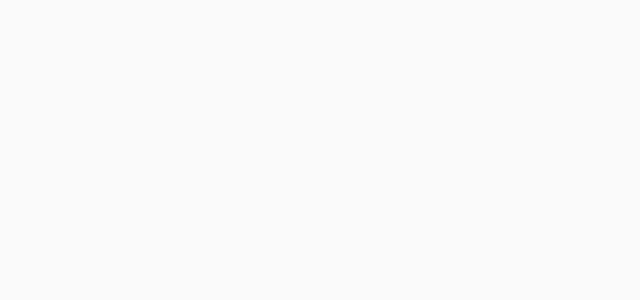
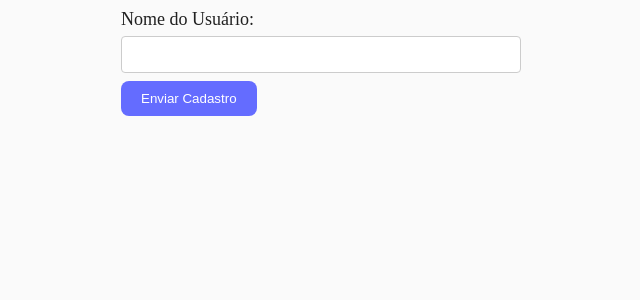
Before and after one commit to Tanaka081/introducao-vitejs, a React (Vite) app: page /exemplo/5 in a window 1280 px wide. Before the commit this address had no page. Shown: the top 300 px of the page, without its empty margins (319-959 px from the left). Built offline with nearby package versions, Linux system fonts and the light colour scheme.

Commit message:
04/05/26

```diff
--- a/src/App.jsx
+++ b/src/App.jsx
@@ -5,6 +5,7 @@ import Exemplo01 from './pages/exemplos/ex-01';
 import Exemplo02 from './pages/exemplos/ex-02';
 import Exemplo03 from './pages/exemplos/ex-03';
 import Exemplo04 from './pages/exemplos/ex-04';
+import Exemplo05 from './pages/exemplos/ex-05';
 import Atividade01 from './pages/atividade/atv-01';
 import Atividade02 from './pages/atividade/atv-02';
 import Atividade03 from './pages/atividade/atv-03';
@@ -18,6 +19,7 @@ function App () {
         <Route path="/exemplo/2" element={<Exemplo02/>}/>
         <Route path="/exemplo/3" element={<Exemplo03/>}/>
         <Route path="/exemplo/4" element={<Exemplo04/>}/>
+        <Route path="/exemplo/5" element={<Exemplo05/>}/>
         <Route path="/atividade/1" element={<Atividade01/>}/>
         <Route path="/atividade/2" element={<Atividade02/>}/>
         <Route path="/atividade/3" element={<Atividade03/>}/>
--- a/src/pages/home/index.jsx
+++ b/src/pages/home/index.jsx
@@ -13,6 +13,7 @@ function Home() {
                 <Link to="/exemplo/2">Exemplo 2 - Uso de estilização com module</Link>
                 <Link to="/exemplo/3">Exemplo 3 - Botão</Link>
                 <Link to="/exemplo/4">Exemplo 4 - Incrementar</Link>
+                <Link to="/exemplo/5">Exemplo 5 - Forms</Link>
 
             </div>
             <div className={styles.containerItens}>
```
Also changed, not shown: src/pages/exemplos/ex-05/index.jsx (+19 -0 lines).
